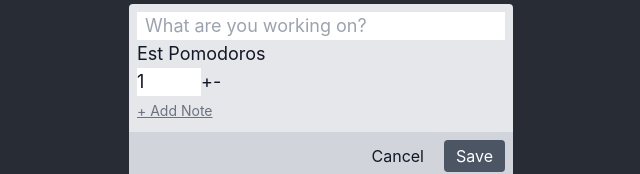
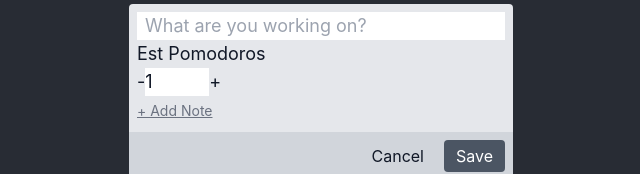
Before and after one commit to joeyiny/Pomodoro, a React (Create React App) app: page / in a window 1280 px wide. Both pictures are taken after a click on the button "Add Task". Shown: the part 525-699 px from the top of the page, without its empty margins (319-959 px from the left). Built offline with nearby package versions, Linux system fonts and the light colour scheme; no server answers.

Commit message:
Add functionality to Est Pomodoros + and - buttons

```diff
--- a/src/Components/AddTaskButton.tsx
+++ b/src/Components/AddTaskButton.tsx
@@ -26,6 +26,10 @@ let AddTaskButton = ({ onClick }) => {
             onChange={(e) => setTaskName(e.target.value)}></input>
           <p>Est Pomodoros</p>
           <div>
+            <button
+              onClick={() => setEstimatedPomodoros(estimatedPomodoros - 1)}>
+              -
+            </button>
             <input
               type="number"
               name="estimatedNumberOfPomodoros"
@@ -34,8 +38,11 @@ let AddTaskButton = ({ onClick }) => {
               value={estimatedPomodoros}
               onChange={(e) => setEstimatedPomodoros(e.target.valueAsNumber)}
             />
-            <button>+</button>
-            <button>-</button>
+
+            <button
+              onClick={() => setEstimatedPomodoros(estimatedPomodoros + 1)}>
+              +
+            </button>
           </div>
           {isEditingNotes ? (
             <textarea
```
